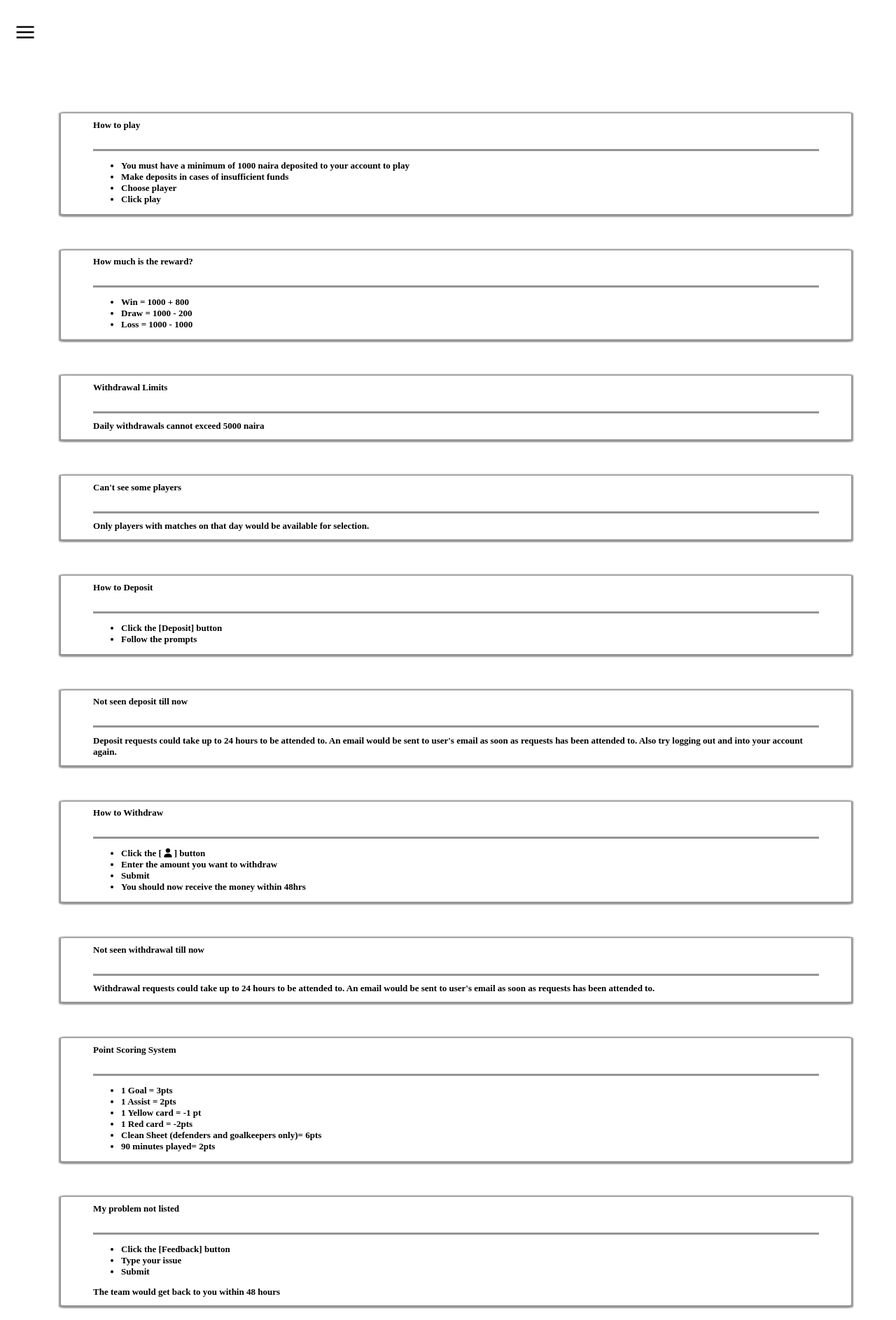
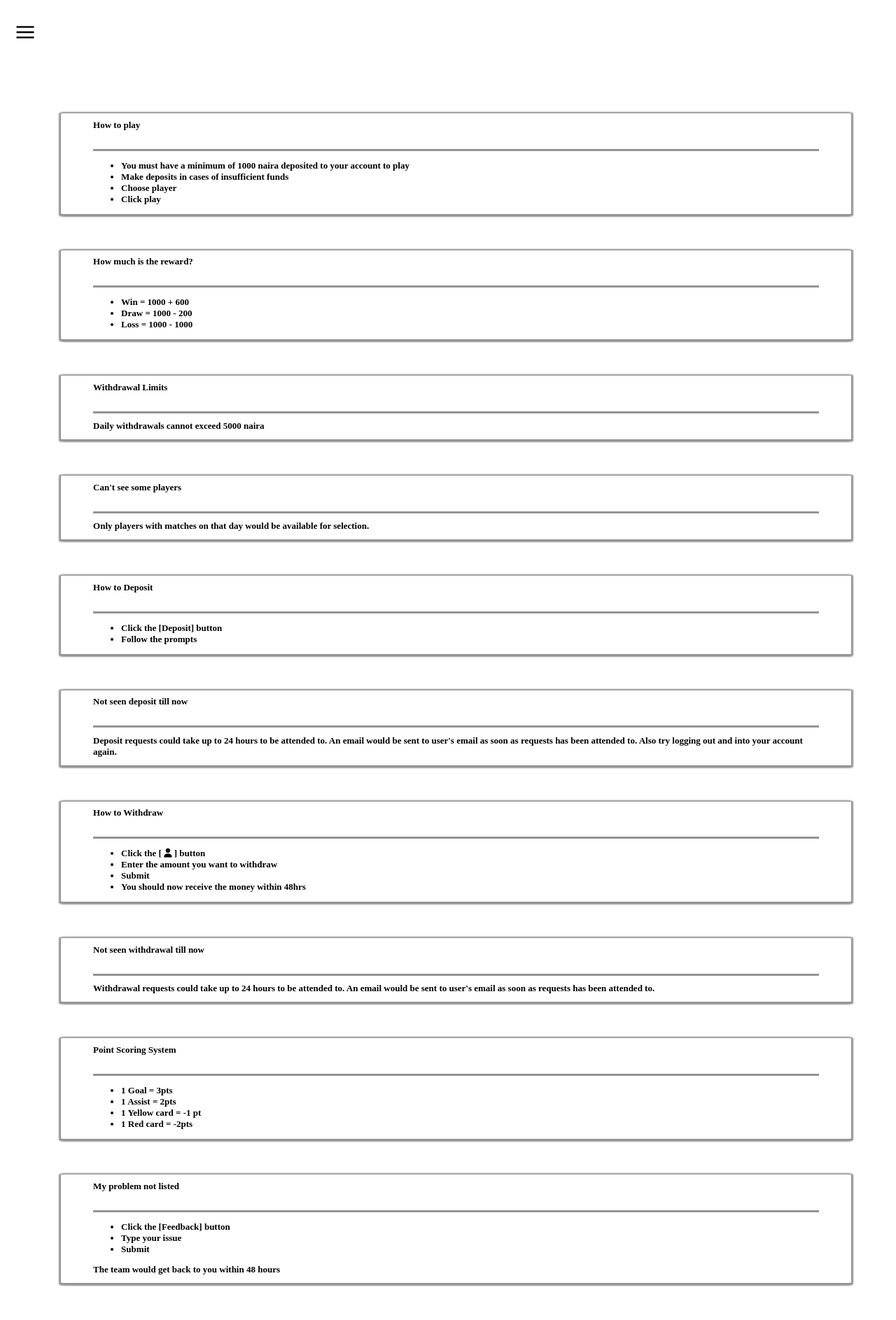
Before and after one commit to NeghiDB/Dream-Team-Arena, a PHP site: page /help.html in a window 1280 px wide. Shown: the part 21-1908 px from the top of the page at 70% size. After the commit the page ends 1860 px from the top, so only its background shows below. Run offline with PHP 8.4, Linux system fonts and the light colour scheme.

Commit message:
Add files via upload

```diff
--- a/feedback.html
+++ b/feedback.html
@@ -12,6 +12,7 @@
 <body id="body">
     <div class="menu" id="menu">
         <img src="images/DreamTeamArenaLogo.png">
+        <span class="menubars" id="closemenubars" onclick="hideMenu()"><img src="images/icons8-close-24.png" alt="" srcset=""></span>
         <hr>
         <ul class="menuul">
             <a href="home.php"><button class="linx" title="Home"><li><i class="fa-solid fa-house"></i> Home</li></button></a>
--- a/help.html
+++ b/help.html
@@ -12,6 +12,7 @@
 <body id="body">
     <div class="menu" id="menu">
         <img src="images/DreamTeamArenaLogo.png">
+        <span class="menubars" id="closemenubars" onclick="hideMenu()"><img src="images/icons8-close-24.png" alt="" srcset=""></span>
         <hr>
         <ul class="menuul">
             <a href="home.php"><button class="linx" title="Home"><li><i class="fa-solid fa-house"></i> Home</li></button></a>
@@ -38,14 +39,14 @@
         <span class="menubars" id="menubars" onclick="showMenu()"><img src="images/icons8-menu-24.png" alt="" srcset=""></span><br>
         <main id="payperplaymain">
             <span id="help"><h1>How to play</h1><h2><ul><li>You must have a minimum of 1000 naira deposited to your account to play</li><li>Make deposits in cases of insufficient funds</li><li>Choose player</li><li>Click play</li></ul></h2></span>
-            <span id="help"><h1>How much is the reward?</h1><h2><ul><li>Win = 1000 + 800</li><li>Draw = 1000 - 200</li><li>Loss = 1000 - 1000</li></ul></h2></span>
+            <span id="help"><h1>How much is the reward?</h1><h2><ul><li>Win = 1000 + 600</li><li>Draw = 1000 - 200</li><li>Loss = 1000 - 1000</li></ul></h2></span>
             <span id="help"><h1>Withdrawal Limits</h1><h2>Daily withdrawals cannot exceed 5000 naira</h2></span>
             <span id="help"><h1>Can't see some players</h1><h2>Only players with matches on that day would be available for selection.</h2></span>
             <span id="help"><h1>How to Deposit</h1><h2><ul><li>Click the [Deposit] button</li><li>Follow the prompts</li></ul></h2></span>
             <span id="help"><h1>Not seen deposit till now</h1><h2>Deposit requests could take up to 24 hours to be attended to. An email would be sent to user's email as soon as requests has been attended to. Also try logging out and into your account again.</h2></span>
             <span id="help"><h1>How to Withdraw</h1><h2><ul><li>Click the [  <i class="fa-solid fa-user"></i>  ] button</li><li>Enter the amount you want to withdraw</li><li>Submit</li><li>You should now receive the money within 48hrs</li></ul></h2></span>
             <span id="help"><h1>Not seen withdrawal till now</h1><h2>Withdrawal requests could take up to 24 hours to be attended to. An email would be sent to user's email as soon as requests has been attended to.</h2></span>
-            <span id="help"><h1>Point Scoring System</h1><h2><ul><li>1 Goal = 3pts</li><li>1 Assist = 2pts</li><li>1 Yellow card = -1 pt</li><li>1 Red card = -2pts</li><li> Clean Sheet (defenders and goalkeepers only)= 6pts</li><li> 90 minutes played= 2pts</li></ul></h2></span>
+            <span id="help"><h1>Point Scoring System</h1><h2><ul><li>1 Goal = 3pts</li><li>1 Assist = 2pts</li><li>1 Yellow card = -1 pt</li><li>1 Red card = -2pts</li></ul></h2></span>
             <span id="help"><h1>My problem not listed</h1><h2><ul><li>Click the [Feedback] button</li><li>Type your issue</li><li>Submit</li></ul>The team would get back to you within 48 hours</h2></span>
         </main>
     </div>
--- a/home.php
+++ b/home.php
@@ -30,6 +30,7 @@
             <body id="body">
                 <div class="menu" id="menu">
                     <img src="images/DreamTeamArenaLogo.png">
+                    <span class="menubars" id="closemenubars" onclick="hideMenu()"><img src="images/icons8-close-24.png" alt="" srcset=""></span>
                     <hr>
                     <ul class="menuul">
                         <a href="home.php"><button class="linx" title="Home" id="active"><li><i class="fa-solid fa-house"></i> Home</li></button></a>
--- a/league.php
+++ b/league.php
@@ -28,6 +28,7 @@ echo '<!DOCTYPE html>
 <body id="body">
     <div class="menu" id="menu">
         <img src="images/DreamTeamArenaLogo.png">
+        <span class="menubars" id="closemenubars" onclick="hideMenu()"><img src="images/icons8-close-24.png" alt="" srcset=""></span>
         <hr>
         <ul class="menuul">
             <a href="home.php"><button class="linx" title="Home"><li><i class="fa-solid fa-house"></i> Home</li></button></a>
--- a/matches.php
+++ b/matches.php
@@ -30,6 +30,7 @@ echo'
 <body id="body">
     <div class="menu" id="menu">
         <img src="images/DreamTeamArenaLogo.png">
+        <span class="menubars" id="closemenubars" onclick="hideMenu()"><img src="images/icons8-close-24.png" alt="" srcset=""></span>
         <hr>
         <ul class="menuul">
             <a href="home.php"><button class="linx" title="Home"><li><i class="fa-solid fa-house"></i> Home</li></button></a>
--- a/playersList.php
+++ b/playersList.php
@@ -24,6 +24,7 @@
 <body id="body">
     <div class="menu" id="menu">
         <img src="images/DreamTeamArenaLogo.png">
+        <span class="menubars" id="closemenubars" onclick="hideMenu()"><img src="images/icons8-close-24.png" alt="" srcset=""></span>
         <hr>
         <ul class="menuul">
             <a href="home.php"><button class="linx" title="Home" id="active"><li><i class="fa-solid fa-house"></i> Home</li></button></a>
--- a/withdrawal.html
+++ b/withdrawal.html
@@ -12,6 +12,7 @@
 <body id="body">
     <div class="menu" id="menu">
         <img src="images/DreamTeamArenaLogo.png">
+        <span class="menubars" id="closemenubars" onclick="hideMenu()"><img src="images/icons8-close-24.png" alt="" srcset=""></span>
         <hr>
         <ul class="menuul">
             <a href="home.php"><button class="linx" title="Home"><li><i class="fa-solid fa-house"></i> Home</li></button></a>
```
